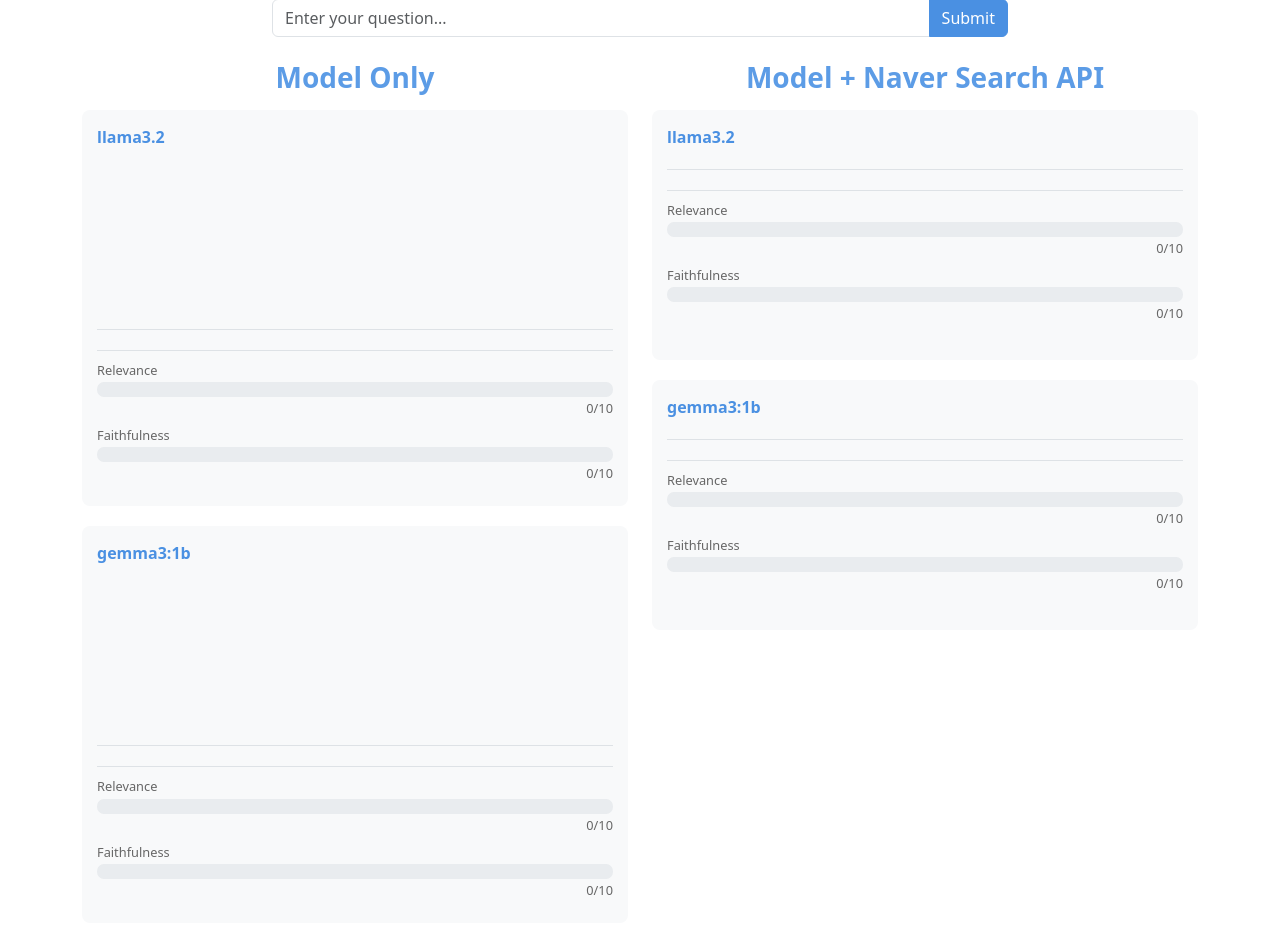
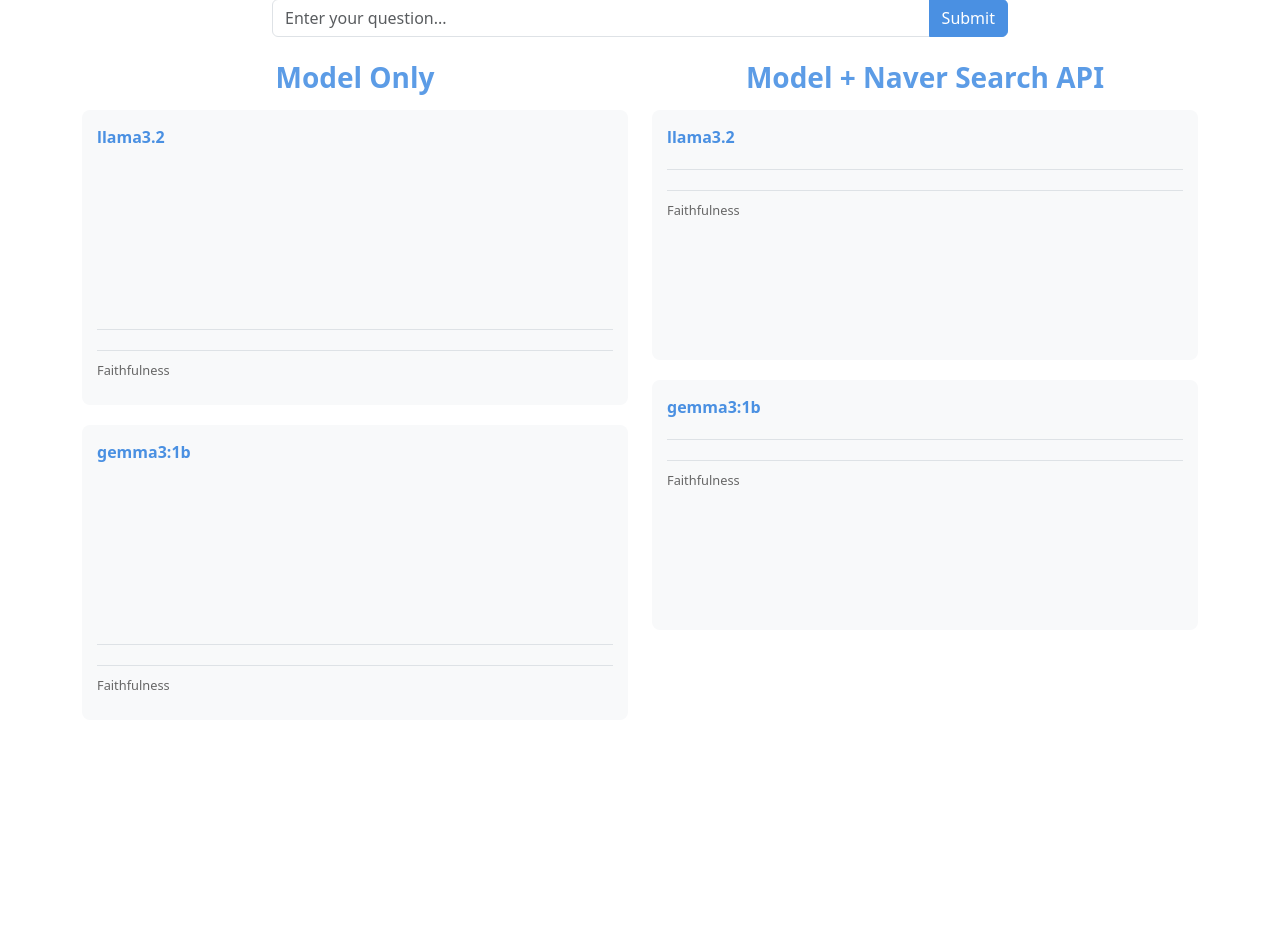
Before and after one commit to soyoung-park-1205/RAG, a Flask app: template templates/index.html in a window 1280 px wide. Shown: the part 127-1070 px from the top of the page. After the commit the page ends 817 px from the top, so only its background shows below. Run offline with Flask 3, Linux system fonts and the light colour scheme; the template is opened without the code that fills it, so the values that code supplies are empty.

Commit message:
evaluation 기준 noun 리스트 유사도로 변경

```diff
--- a/main.py
+++ b/main.py
@@ -1,6 +1,5 @@
 from flask import request, Flask
 
-from evaluator.evaluate import judge_result
 from search import search_news
 from util import prompt_util
 from preprocess import extract_keyword
@@ -32,4 +31,4 @@ def get_answer():
 
 
 if __name__ == "__main__":
-    app.run()
+    app.run('0.0.0.0', port=5002)
--- a/search/search_news.py
+++ b/search/search_news.py
@@ -24,7 +24,7 @@ def delete_html_tag(content):
 
 def get_news_search_response(keyword):
     query = urllib.parse.quote(keyword)
-    url = f"https://openapi.naver.com/v1/search/news.json?query={query}&display=10&start=1&sort=sim"
+    url = f"https://openapi.naver.com/v1/search/news.json?query={query}&display=5&start=1&sort=sim"
     request = urllib.request.Request(url)
     request.add_header("X-Naver-Client-Id", client_id)
     request.add_header("X-Naver-Client-Secret", client_secret)
--- a/templates/index.html
+++ b/templates/index.html
@@ -113,6 +113,18 @@
             margin-top: 2px;
             text-align: right;
         }
+        .faithfulness-result {
+            display: flex;
+            align-items: center;
+            gap: 5px;
+            margin-top: 2px;
+        }
+        .faithfulness-result.true {
+            color: #28a745;
+        }
+        .faithfulness-result.false {
+            color: #dc3545;
+        }
     </style>
 </head>
 <body>
@@ -149,18 +161,11 @@
                     <div class="execution-time" id="time-true-llama"></div>
                     <div class="evaluation-container">
                         <div class="evaluation-item">
-                            <div class="evaluation-label">Relevance</div>
-                            <div class="evaluation-bar">
-                                <div class="evaluation-fill" id="eval-relevance-true-llama" style="width: 0%"></div>
+                            <div class="evaluation-label">Faithfulness</div>
+                            <div class="faithfulness-result" id="eval-faithfulness-true-llama">
+                                <span class="result-icon"></span>
+                                <span class="result-text"></span>
                             </div>
-                            <div class="evaluation-score" id="eval-score-relevance-true-llama">0/10</div>
-                        </div>
-                        <div class="evaluation-item">
-                            <div class="evaluation-label">Faithfulness</div>
-                            <div class="evaluation-bar">
-                                <div class="evaluation-fill" id="eval-faithfulness-true-llama" style="width: 0%"></div>
-                            </div>
-                            <div class="evaluation-score" id="eval-score-faithfulness-true-llama">0/10</div>
                         </div>
                     </div>
                 </div>
@@ -175,18 +180,11 @@
                     <div class="execution-time" id="time-true-gemma"></div>
                     <div class="evaluation-container">
                         <div class="evaluation-item">
-                            <div class="evaluation-label">Relevance</div>
-                            <div class="evaluation-bar">
-                                <div class="evaluation-fill" id="eval-relevance-true-gemma" style="width: 0%"></div>
+                            <div class="evaluation-label">Faithfulness</div>
+                            <div class="faithfulness-result" id="eval-faithfulness-true-gemma">
+                                <span class="result-icon"></span>
+                                <span class="result-text"></span>
                             </div>
-                            <div class="evaluation-score" id="eval-score-relevance-true-gemma">0/10</div>
-                        </div>
-                        <div class="evaluation-item">
-                            <div class="evaluation-label">Faithfulness</div>
-                            <div class="evaluation-bar">
-                                <div class="evaluation-fill" id="eval-faithfulness-true-gemma" style="width: 0%"></div>
-                            </div>
-                            <div class="evaluation-score" id="eval-score-faithfulness-true-gemma">0/10</div>
                         </div>
                     </div>
                 </div>
@@ -204,18 +202,11 @@
                     <div class="execution-time" id="time-false-llama"></div>
                     <div class="evaluation-container">
                         <div class="evaluation-item">
-                            <div class="evaluation-label">Relevance</div>
-                            <div class="evaluation-bar">
-                                <div class="evaluation-fill" id="eval-relevance-false-llama" style="width: 0%"></div>
+                            <div class="evaluation-label">Faithfulness</div>
+                            <div class="faithfulness-result" id="eval-faithfulness-false-llama">
+                                <span class="result-icon"></span>
+                                <span class="result-text"></span>
                             </div>
-                            <div class="evaluation-score" id="eval-score-relevance-false-llama">0/10</div>
-                        </div>
-                        <div class="evaluation-item">
-                            <div class="evaluation-label">Faithfulness</div>
-                            <div class="evaluation-bar">
-                                <div class="evaluation-fill" id="eval-faithfulness-false-llama" style="width: 0%"></div>
-                            </div>
-                            <div class="evaluation-score" id="eval-score-faithfulness-false-llama">0/10</div>
                         </div>
                     </div>
                 </div>
@@ -230,18 +221,11 @@
                     <div class="execution-time" id="time-false-gemma"></div>
                     <div class="evaluation-container">
                         <div class="evaluation-item">
-                            <div class="evaluation-label">Relevance</div>
-                            <div class="evaluation-bar">
-                                <div class="evaluation-fill" id="eval-relevance-false-gemma" style="width: 0%"></div>
+                            <div class="evaluation-label">Faithfulness</div>
+                            <div class="faithfulness-result" id="eval-faithfulness-false-gemma">
+                                <span class="result-icon"></span>
+                                <span class="result-text"></span>
                             </div>
-                            <div class="evaluation-score" id="eval-score-relevance-false-gemma">0/10</div>
-                        </div>
-                        <div class="evaluation-item">
-                            <div class="evaluation-label">Faithfulness</div>
-                            <div class="evaluation-bar">
-                                <div class="evaluation-fill" id="eval-faithfulness-false-gemma" style="width: 0%"></div>
-                            </div>
-                            <div class="evaluation-score" id="eval-score-faithfulness-false-gemma">0/10</div>
                         </div>
                     </div>
                 </div>
@@ -256,13 +240,14 @@
         }
 
         function updateEvaluation(modelId, evaluation) {
-            const criteria = ['relevance', 'faithfulness'];
-            criteria.forEach(criterion => {
-                const score = evaluation[criterion];
-                const percentage = (score / 10) * 100;
-                document.getElementById(`eval-${criterion}-${modelId}`).style.width = `${percentage}%`;
-                document.getElementById(`eval-score-${criterion}-${modelId}`).textContent = `${score}/10`;
-            });
+            // Update faithfulness result
+            const faithfulnessResult = evaluation.faithfulness;
+            const faithfulnessElement = document.getElementById(`eval-faithfulness-${modelId}`);
+            faithfulnessElement.className = `faithfulness-result ${faithfulnessResult ? 'true' : 'false'}`;
+            faithfulnessElement.innerHTML = `
+                <span class="result-icon">${faithfulnessResult ? '✓' : '✗'}</span>
+                <span class="result-text">${faithfulnessResult ? 'True' : 'False'}</span>
+            `;
         }
 
         document.getElementById('submitBtn').addEventListener('click', async () => {
```
Also changed, not shown: evaluator/evaluate.py (+11 -14 lines), preprocess/extract_keyword.py (+11 -2 lines), util/prompt_util.py (+0 -38 lines), web_interface.py (+32 -9 lines).
